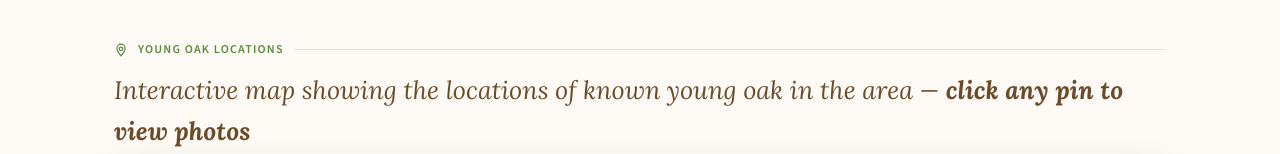
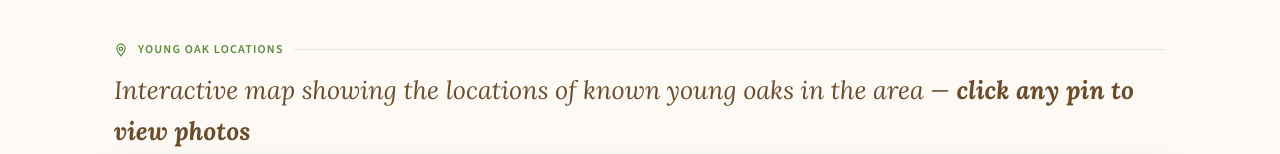
Before and after one commit to sam1oh1/stmarysoaks, a plain HTML site: page index.html in a window 1280 px wide. Shown: the part 798-952 px from the top of the page. Drawn offline with nearby package versions, Linux system fonts and the light colour scheme; no server answers.

Commit message:
Pluralise young oaks in map subtitle
Co-Authored-By: Claude Sonnet 5.5 <noreply@anthropic.com>
Claude-Session: https://claude.ai/code/session_01JPfsvMgjYHfucT21MYALR9

```diff
--- a/index.html
+++ b/index.html
@@ -448,7 +448,7 @@
     <svg width="14" height="14" viewBox="0 0 24 24" fill="none" stroke="currentColor" stroke-width="2" stroke-linecap="round" stroke-linejoin="round"><circle cx="12" cy="10" r="3"/><path d="M12 2C8.13 2 5 5.13 5 9c0 5.25 7 13 7 13s7-7.75 7-13c0-3.87-3.13-7-7-7z"/></svg>
     Young Oak Locations
   </div>
-  <p class="map-subtitle">Interactive map showing the locations of known young oak in the area — <strong>click any pin to view photos</strong></p>
+  <p class="map-subtitle">Interactive map showing the locations of known young oaks in the area — <strong>click any pin to view photos</strong></p>
 
   <div class="map-wrap">
     <div id="map-loading">
```
